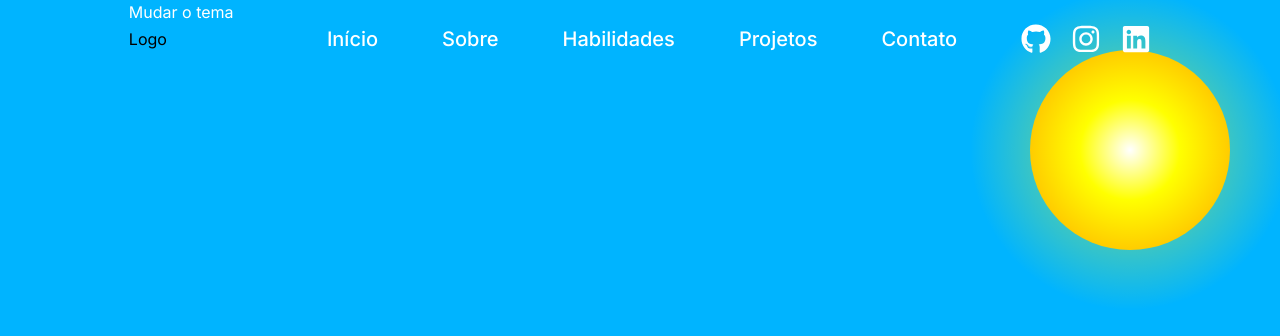
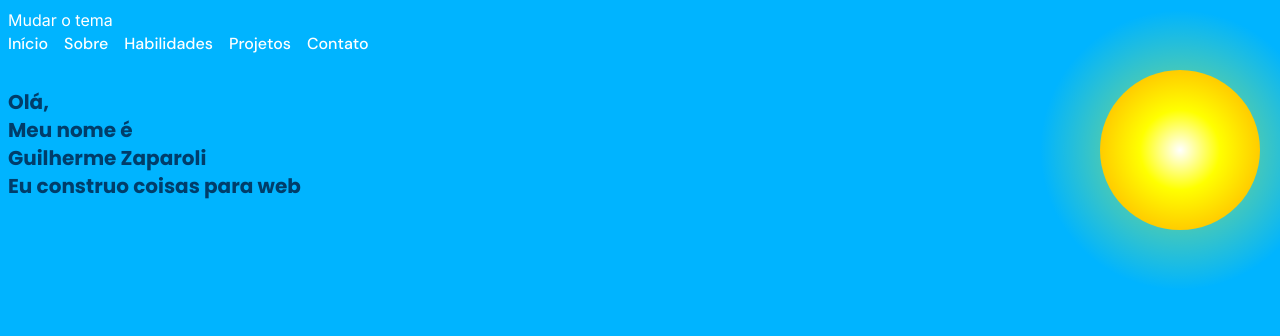
Before and after one commit to guilhermezaparoli/portfolio-nextjs, a Next.js app: page / in a window 1280 px wide. Shown: the top 336 px of the page. Built offline with nearby package versions, Linux system fonts and the light colour scheme.

Commit message:
FEAT: adding fonts and main title

```diff
--- a/src/app/globals.css
+++ b/src/app/globals.css
@@ -1,3 +1,5 @@
+@import url('https://fonts.googleapis.com/css2?family=DM+Sans:ital,opsz,wght@0,9..40,100..1000;1,9..40,100..1000&family=Poppins:ital,wght@0,100;0,200;0,300;0,400;0,500;0,600;0,700;0,800;0,900;1,100;1,200;1,300;1,400;1,500;1,600;1,700;1,800;1,900&display=swap');
+
 @tailwind base;
 @tailwind components;
 @tailwind utilities;
--- a/src/app/layout.tsx
+++ b/src/app/layout.tsx
@@ -19,7 +19,7 @@ export default function RootLayout({
     <html lang="pt-BR">
       <GlobalProvider>
         <body className={inter.className}>
-          <div className="flex min-h-screen justify-center">
+          <div className="min-h-screen p-2">
             <main>{children}</main>
           </div>
         </body>
--- a/src/components/Header/index.tsx
+++ b/src/components/Header/index.tsx
@@ -2,9 +2,23 @@ import NavBar from '../NavBar'
 
 export function Header() {
   return (
-    <div className="flex items-center gap-40">
-      <p>Logo</p>
-      <NavBar />
+    <div>
+      <div className="flex items-center gap-3">
+        {/* <p>Logo</p> */}
+        <NavBar />
+      </div>
+      <div className="mt-8">
+        <h1 className="font-poppins text-title text-xl font-bold">Olá,</h1>
+        <h1 className="font-poppins text-title text-xl font-bold">
+          Meu nome é{' '}
+        </h1>
+        <h1 className="font-poppins text-title text-xl font-bold">
+          Guilherme Zaparoli
+        </h1>
+        <h1 className="font-poppins text-title text-xl font-bold">
+          Eu construo coisas para web
+        </h1>
+      </div>
     </div>
   )
 }
--- a/src/components/NavBar/index.tsx
+++ b/src/components/NavBar/index.tsx
@@ -1,30 +1,30 @@
 import React from 'react'
-import { FaGithub, FaInstagram, FaLinkedin } from 'react-icons/fa'
+// import { FaGithub, FaInstagram, FaLinkedin } from 'react-icons/fa'
 
 const NavBar = () => {
   return (
-    <div className="flex items-center gap-16">
-      <button className="text-center text-xl font-medium text-white">
+    <div className="flex items-center gap-4">
+      <button className="font-DM_Sans text-center text-base font-medium text-white">
         Início
       </button>
-      <button className="text-center text-xl font-medium text-white">
+      <button className="font-DM_Sans text-center text-base font-medium text-white">
         Sobre
       </button>
-      <button className="text-center text-xl font-medium text-white">
+      <button className="font-DM_Sans text-center text-base font-medium text-white">
         Habilidades
       </button>
-      <button className="text-center text-xl font-medium text-white">
+      <button className="font-DM_Sans text-center text-base font-medium text-white">
         Projetos
       </button>
-      <button className="text-center text-xl font-medium text-white">
+      <button className="font-DM_Sans text-center text-base font-medium text-white">
         Contato
       </button>
 
-      <div className="flex items-center gap-5">
-        <FaGithub className="cursor-pointer text-white" fontSize={30} />
-        <FaInstagram className="cursor-pointer text-white" fontSize={30} />
-        <FaLinkedin className="cursor-pointer text-white" fontSize={30} />
-      </div>
+      {/* <div className="flex items-center gap-5">
+        <FaGithub className="cursor-pointer text-white" fontSize={15} />
+        <FaInstagram className="cursor-pointer text-white" fontSize={15} />
+        <FaLinkedin className="cursor-pointer text-white" fontSize={15} />
+      </div> */}
     </div>
   )
 }
--- a/src/components/RainCanvas/index.ts
+++ b/src/components/RainCanvas/index.ts
@@ -189,11 +189,11 @@ const RainCanvas = () => {
     }
 
     const drawSunAndMoon = (progress: number) => {
-      const sunX = w - 150
+      const sunX = w - 100
       const sunY = 150
-      const sunRadius = 60 + 40 * progress
+      const sunRadius = 50 + 30 * progress
 
-      const moonX = w - 150
+      const moonX = w - 100
       const moonY = 150
       const moonRadius = 60 - 40 * progress
 
--- a/tailwind.config.ts
+++ b/tailwind.config.ts
@@ -1,20 +1,22 @@
-import type { Config } from "tailwindcss";
+import type { Config } from 'tailwindcss'
 
 const config: Config = {
   content: [
-    "./src/pages/**/*.{js,ts,jsx,tsx,mdx}",
-    "./src/components/**/*.{js,ts,jsx,tsx,mdx}",
-    "./src/app/**/*.{js,ts,jsx,tsx,mdx}",
+    './src/pages/**/*.{js,ts,jsx,tsx,mdx}',
+    './src/components/**/*.{js,ts,jsx,tsx,mdx}',
+    './src/app/**/*.{js,ts,jsx,tsx,mdx}',
   ],
   theme: {
     extend: {
-      backgroundImage: {
-        "gradient-radial": "radial-gradient(var(--tw-gradient-stops))",
-        "gradient-conic":
-          "conic-gradient(from 180deg at 50% 50%, var(--tw-gradient-stops))",
+      colors: {
+        title: '#003d6a',
+      },
+      fontFamily: {
+        DM_Sans: ['DM Sans', 'sans-serif'],
+        poppins: ['Poppins'],
       },
     },
   },
   plugins: [],
-};
-export default config;
+}
+export default config
```
